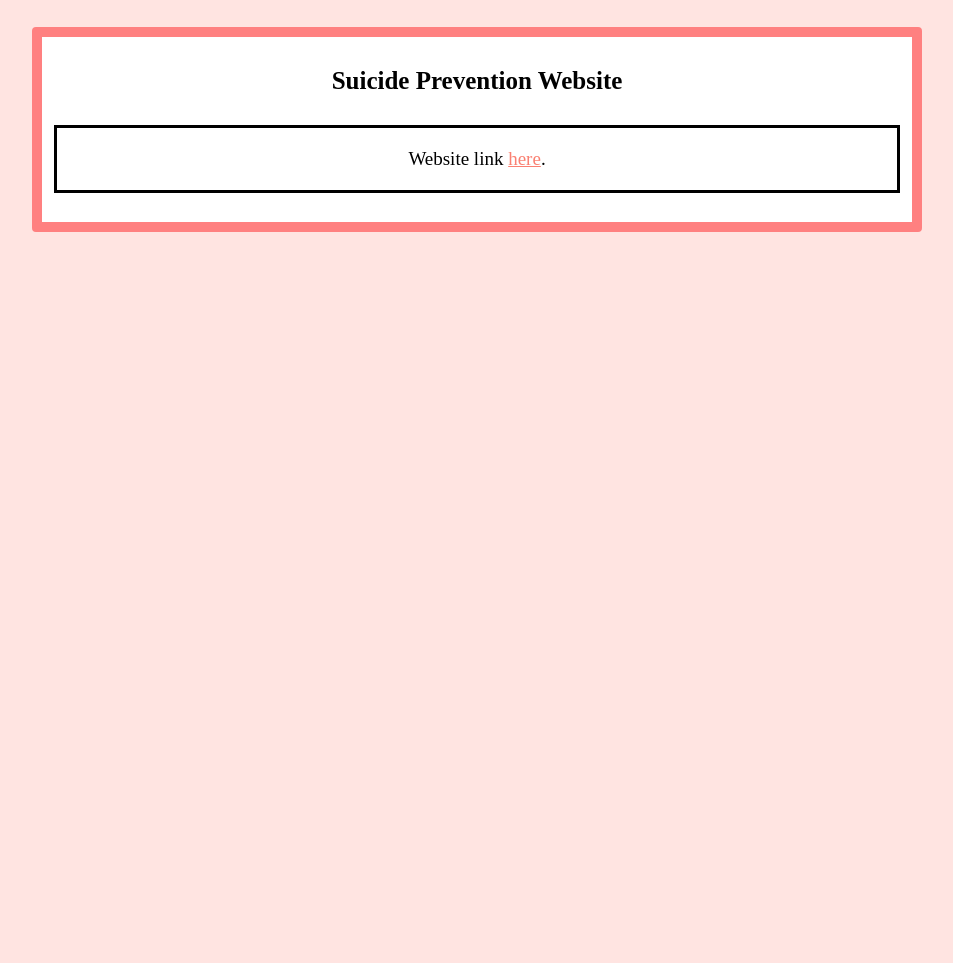
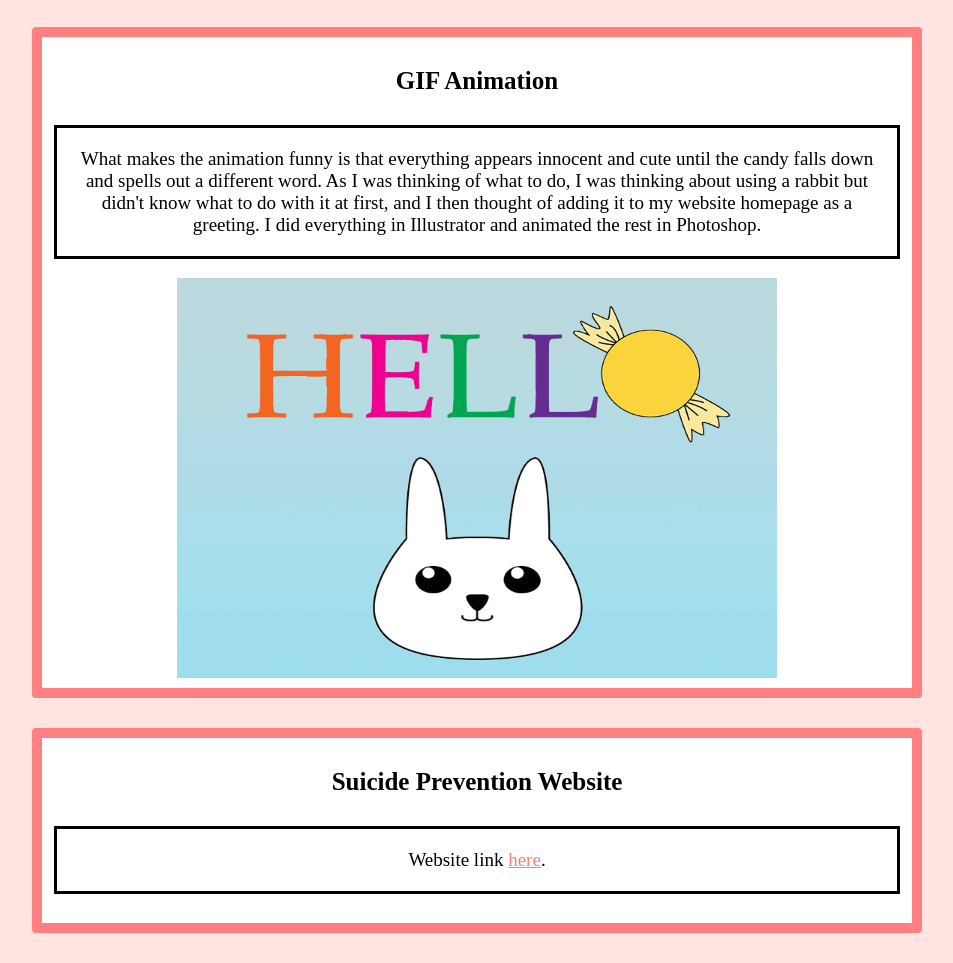
Before and after one commit to MaribelGomez001/Maribel_website, a plain HTML site: page gallery.html in a window 1280 px wide. Shown: the part 1987-2950 px from the top of the page, without its empty margins (163-1116 px from the left). Before the commit the page ends 2249 px from the top, so only its background shows below. Drawn offline with Linux system fonts and the light colour scheme.

Commit message:
Update gallery.html

```diff
--- a/gallery.html
+++ b/gallery.html
@@ -37,6 +37,13 @@
 	<source src="Maribel_Gomez-AUDIO.mp3" type="audio/mpeg"></audio>
 </div>
 <div>
+	<h3 align="center">GIF Animation</h3>
+	<p>
+		What makes the animation funny is that everything appears innocent and cute until the candy falls down and spells out a different word. As I was thinking of what to do, I was thinking about using a rabbit but didn't know what to do with it at first, and I then thought of adding it to my website homepage as a greeting. I did everything in Illustrator and animated the rest in Photoshop.
+	</p>
+	<img src="images/Maribel_GifAnimation.gif" alt="greeting" width="600px" height="400px"/>
+</div>
+<div>
 	<h3>Suicide Prevention Website</h3>
 	<p>Website link <a href="https://maribelgomez001.github.io/Suicide-Prevention/"  title="link">here</a>.</p>
 </div>
```
